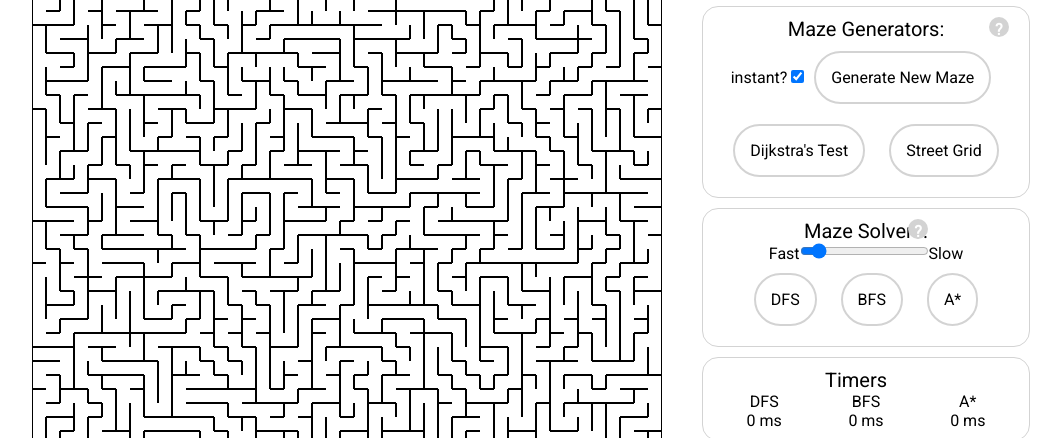
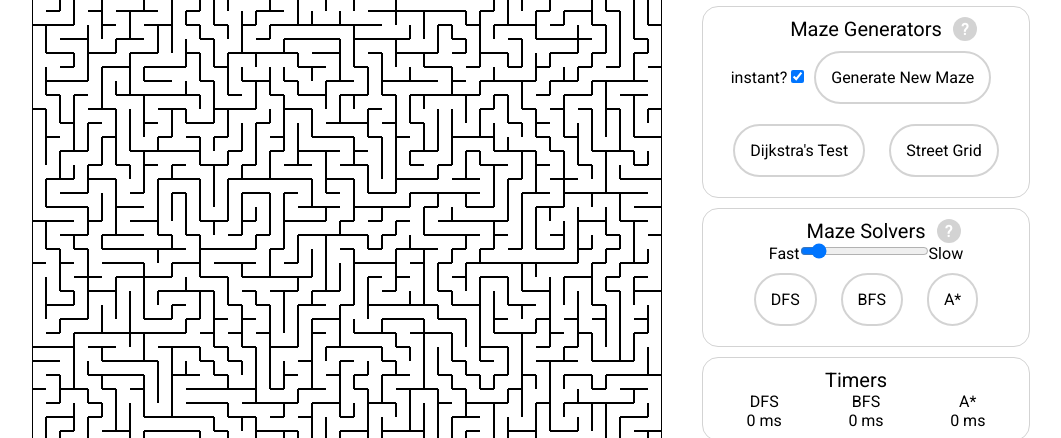
Before and after one commit to aarron-lee/Maze-Life, a website built with webpack: page index.html in a window 1280 px wide. Shown: the part 87-525 px from the top of the page, without its empty margins (109-1170 px from the left). Built offline with nearby package versions, Linux system fonts and the light colour scheme.

Commit message:
added styling for modal buttons, positioned properly

```diff
--- a/index.html
+++ b/index.html
@@ -25,20 +25,22 @@
 
       <div id="maze-form-container">
         <div class="title">
-          <h2>Maze Generators:</h2>
+          <h2>Maze Generators</h2>
           <div class="modal-button" id="#generators-modal">?</div>
         </div>
 
         <form id="generate-maze-form">
           <div><label>instant?</label>&nbsp;<input type="checkbox" id="instant-checkbox" value="instant" checked/><button id="generate-maze-button">Generate New Maze</button></div>
         </form>
-        <button id="generate-astar-maze-button">Dijkstra's Test</button>
-        <button id="generate-street-grid-button">Street Grid</button>
+        <div>
+          <button id="generate-astar-maze-button">Dijkstra's Test</button>
+          <button id="generate-street-grid-button">Street Grid</button>
+        </div>
 
       </div>
       <div id="search-buttons">
         <div class="title">
-          <h2>Maze Solvers:</h2>
+          <h2>Maze Solvers</h2>
           <div class="modal-button" id="#solvers-modal">?</div>
         </div>
 
--- a/style.css
+++ b/style.css
@@ -70,13 +70,13 @@ h2{
 .modal-button{
   position: absolute;
   padding: 3px;
-  width: 20px;
-  height: 20px;
+  width: 24px;
+  height: 24px;
   border-radius: 50%;
   background-color: lightgray;
   color: white;
   font-weight: 700;
-  right: 0px;
+  right: -35px;
   top: 0px;
 }
 .modal-button:hover{
@@ -84,7 +84,9 @@ h2{
 }
 
 #maze-form-container{
-  text-align: center;
+  display: flex;
+  flex-direction: column;
+  align-items: center;
   border: 1px solid lightgray;
   border-radius: 1em;
   padding: 5px 10px;
```
